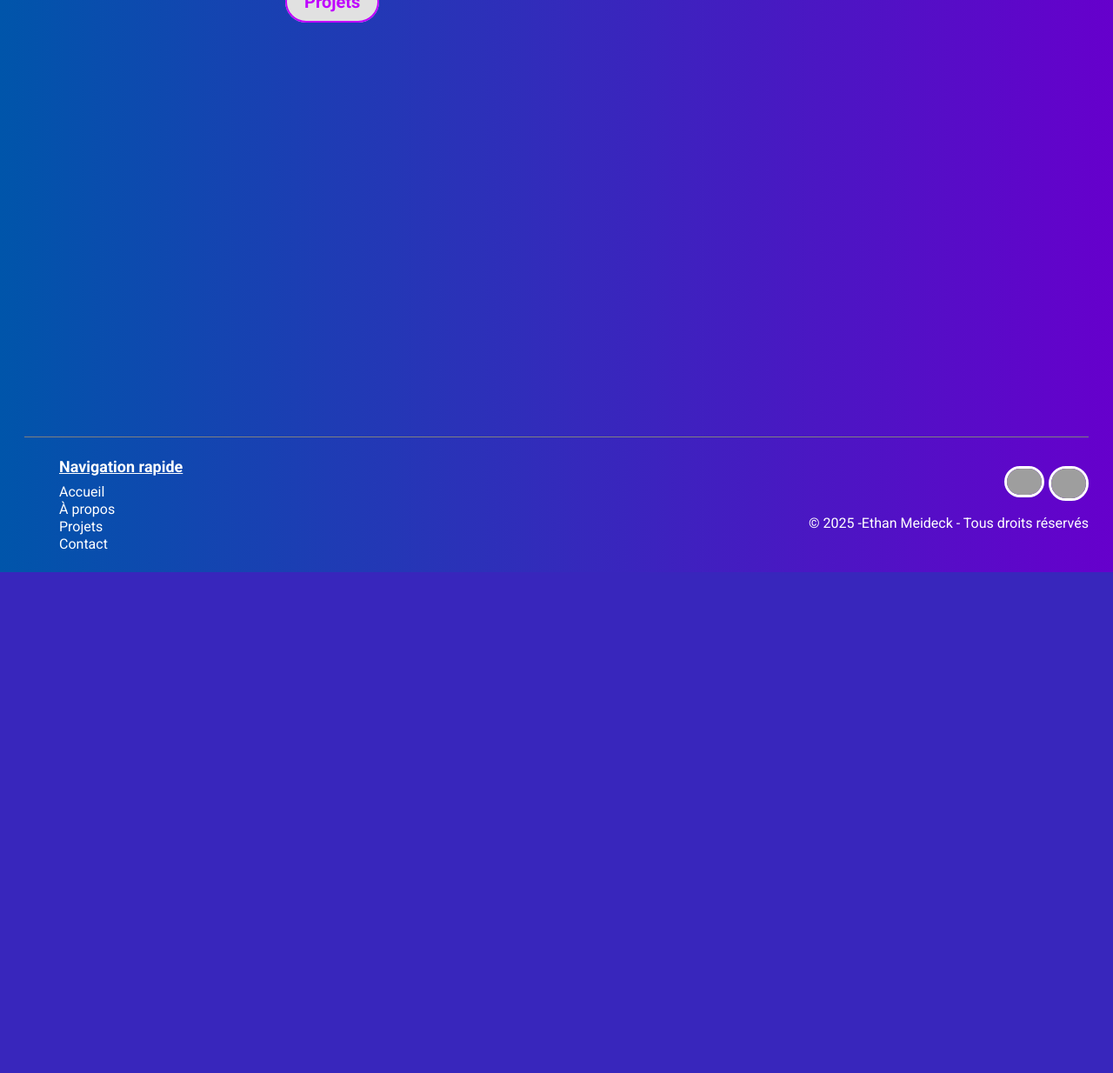
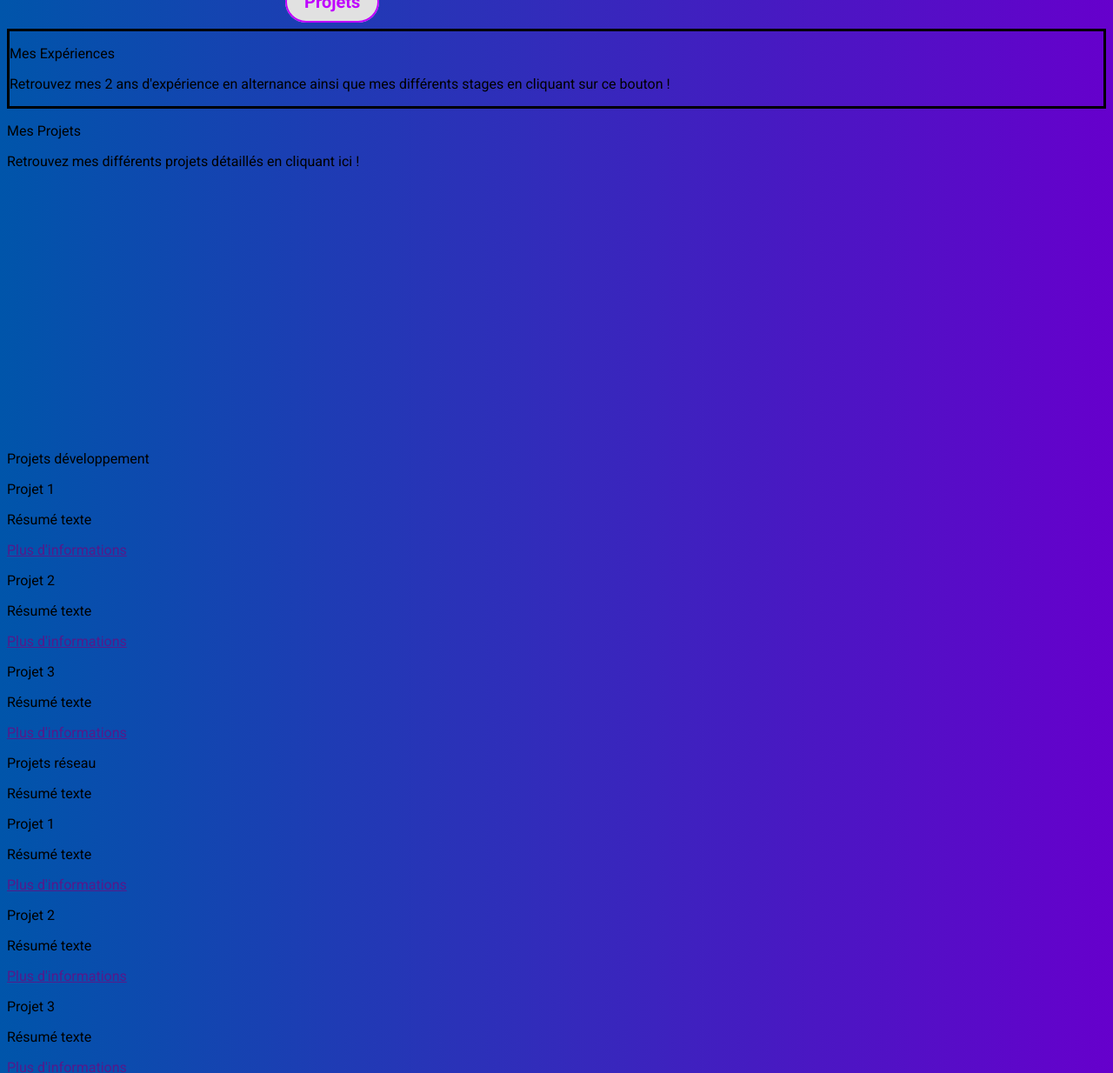
Before and after one commit to EthanMeideck/Second_portfolio, a PHP site: page / in a window 1280 px wide. Shown: the part 484-1718 px from the top of the page at 87% size. Before the commit the page ends 1142 px from the top, so only its background shows below. Run offline with PHP 8.4, Linux system fonts and the light colour scheme; grey boxes are pictures that could not be loaded.

Commit message:
Ajout de la section projets + compétences

```diff
--- a/CSS/index.css
+++ b/CSS/index.css
@@ -64,9 +64,9 @@ header {
     margin-top: 60px;
 }
 
-/* Intro */
+/* Accueil */
 
-.Intro {
+.Accueil {
     min-height: 100vh; /* Taille min => 80% du navigateur*/
 }
 
@@ -128,6 +128,11 @@ header {
 #presentation-bouton:hover {
     color: white;
     background: #BF00FF;
+}
+
+.Experiences_preview {
+    display: block;
+    border: 3px solid black
 }
 
 /* Projets */
--- a/index.html
+++ b/index.html
@@ -45,8 +45,8 @@
         <div class="contenu">
             <span id="saut_menu"></span>
 
-            <!-- Intro -->
-            <div class="Intro">
+            <!-- Accueil -->
+            <div class="Accueil">
                 <div class="titre_presentation">
                     <p id="nom">Ethan Meideck</p>
                     <p id="metier">Développeur Back-end</p>
@@ -64,13 +64,87 @@
                         <a id="presentation-bouton" href="a-propos.html">Projets</a>
                     </div>
                 </div>
+                <br>
+                <div class="Projets_experiences">
+                    <div class="Experiences_preview">
+                        <p id="Experience__preview_title">Mes Expériences</p>
+                        <p id="Experience_preview_text">Retrouvez mes 2 ans d'expérience en alternance ainsi
+                            que mes différents stages en cliquant sur ce bouton !</p>
+                    </div>
+                    <div class="Projets_preview">
+                        <p id="Projets_preview_title">Mes Projets</p>
+                        <p id="Experience_preview_text">Retrouvez mes différents projets détaillés en cliquant ici !</p>
+                    </div>
+                </div>
             </div>
 
-            <!-- Projets -->
-             <div class="Projets_developpement">
+        <!-- Projets -->
+             <!-- Projet à renommer ! -->
+             <div id="Projets">
+                <!-- Projets dev -->
+                <div class="Projets_dev">
+                    <p id="Projet_dev_title">Projets développement</p>
+                    <div id="Projet_1_dev_div">
+                        <p id="Projet_1_dev_title">Projet 1</p>
+                        <p id="Projet_1_dev_summary">Résumé texte</p>
+                        <a id="projet_1_dev_button" href="">Plus d'informations</a>
+                    </div>
+                    <div id="Projet_2_dev_div">
+                        <p id="Projet_2_dev_title">Projet 2</p>
+                        <p id="Projet_2_dev_summary">Résumé texte</p>
+                        <a id="projet_2_dev_button" href="">Plus d'informations</a>
+                    </div>
+                    <div id="Projet_3_dev_div">
+                        <p id="Projet_3_dev_title">Projet 3</p>
+                        <p id="Projet_3_dev_summary">Résumé texte</p>
+                        <a id="projet_3_dev_button" href="">Plus d'informations</a>
+                    </div>
+                </div>
 
+                <!-- Projets réseaux -->
+                <div class="Projets_reseau">
+                    <p id="Projet_reseau_title">Projets réseau</p>
+                    <p id="Projet_1_reseau_summary">Résumé texte</p>
+                    <div id="Projet_1_reseau_div">
+                        <p id="Projet_1_reseau_title">Projet 1</p>
+                        <p id="Projet_1_reseau_summary">Résumé texte</p>
+                        <a id="projet_1_reseau_button" href="">Plus d'informations</a>
+                    </div>
+                    <div id="Projet_2_reseau_div">
+                        <p id="Projet_2_reseau_title">Projet 2</p>
+                        <p id="Projet_1_reseau_summary">Résumé texte</p>
+                        <a id="projet_2_reseau_button" href="">Plus d'informations</a>
+                    </div>
+                    <div id="Projet_3_reseau_div">
+                        <p id="Projet_3_reseau_title">Projet 3</p>
+                        <p id="Projet_1_reseau_summary">Résumé texte</p>
+                        <a id="projet_3_reseau_button" href="">Plus d'informations</a>
+                    </div>
+                </div>
              </div>
 
+        <!-- Compétences -->
+            <div id="Competences">
+                <div id="Python_div">
+                    <img id="Python_logo" src="Images\Logo_python.png">
+                    <p id="Python_text">Python</p>
+                </div>
+            <div id="HTML_div">
+                <img id="HTML_logo" src="Images\Logo_html.svg" width="128px" height="128px">
+                <p id="HTML_text">HTML</p>
+            </div>
+            <div id="CSS_div">
+                <img id="CSS_logo" src="Images\Logo_css.svg" width="128px" height="128px">
+                <p id="CSS_text">CSS</p>
+            </div>
+            <div id="Cs_div">
+                <img id="Cs_logo" src="Images\Logo_Cs.svg" width="128px" height="128px">
+                <p id="Cs_text">Cs</p>
+            </div>
+            <div id="PHP_div">
+                <img id="PHP_logo" src="Images\Logo_php.svg" width="128px" height="128px">
+                <p id="PHP_text">PHP</p>
+            </div>
         </div>
     </main>
 
```
